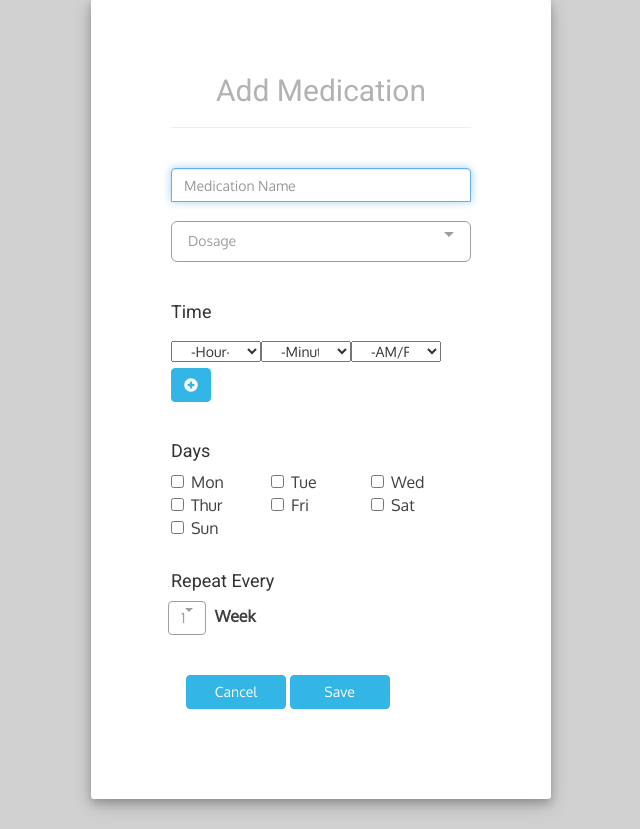
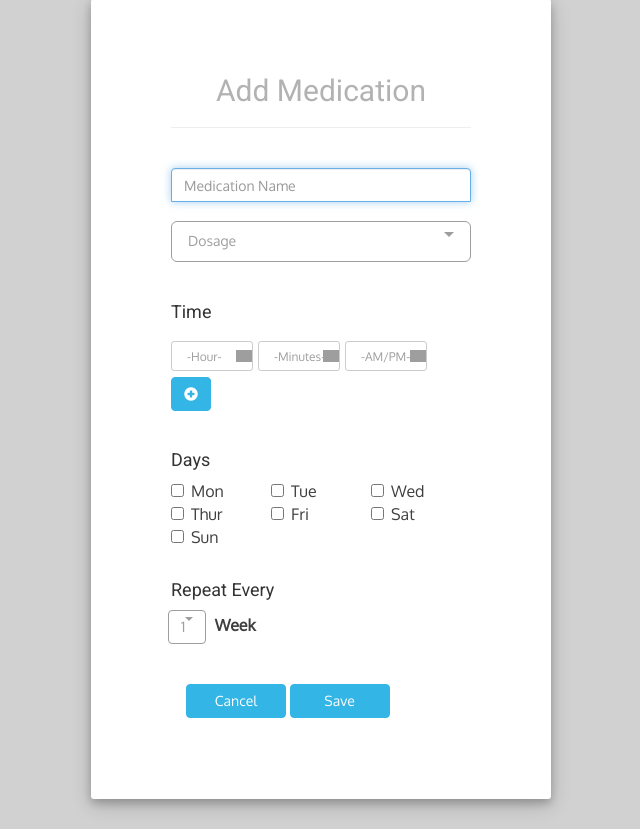
Before and after one commit to joharahalomair/PillApp, a PHP site: page /AddMedication.html in a window 1280 px wide. Shown: the part 21-850 px from the top of the page, without its empty margins (319-959 px from the left). Run offline with PHP 8.4, Linux system fonts and the light colour scheme; some libraries are stand-ins or nearby versions; grey boxes are pictures that could not be loaded.

Commit message:
Update stylesheet.css

```diff
--- a/stylesheet.css
+++ b/stylesheet.css
@@ -19,7 +19,7 @@ body{
     height: 100%;
     width: 90%;
     max-width:460px;
-    max-height:800px;
+    max-height:90%;
     min-width:460px;
     min-height:800px;
  	background-color: #fffdea;
@@ -234,8 +234,30 @@ label {
 }
 .timecontainer{
 	margin-top: 10px;
+	width: 100%;
 }
-
+.timecontainer select {
+    border: 1px solid #ccc;
+    border-radius: 3px;
+    box-shadow: none;
+    -webkit-appearance: none;
+    color: #9E9E9E;
+    height: 30px;
+    width: 82px;
+    display: inline-block;
+    text-align: left;
+    margin-right: 5px;
+    font-size: 12px;
+    background:
+    linear-gradient(45deg, transparent 50%, white 50%),
+    linear-gradient(135deg, white 50%, transparent 50%),
+    linear-gradient(to right, #33b5e5, #33b5e5);;
+    background: url('assets/arrowdown.png') no-repeat right;
+    background-size: 20%;
+}
+.timecontainer select:focus {
+    outline: none;
+}
 h4{
 	font-family:'Roboto', sans-serif;
 }
```
